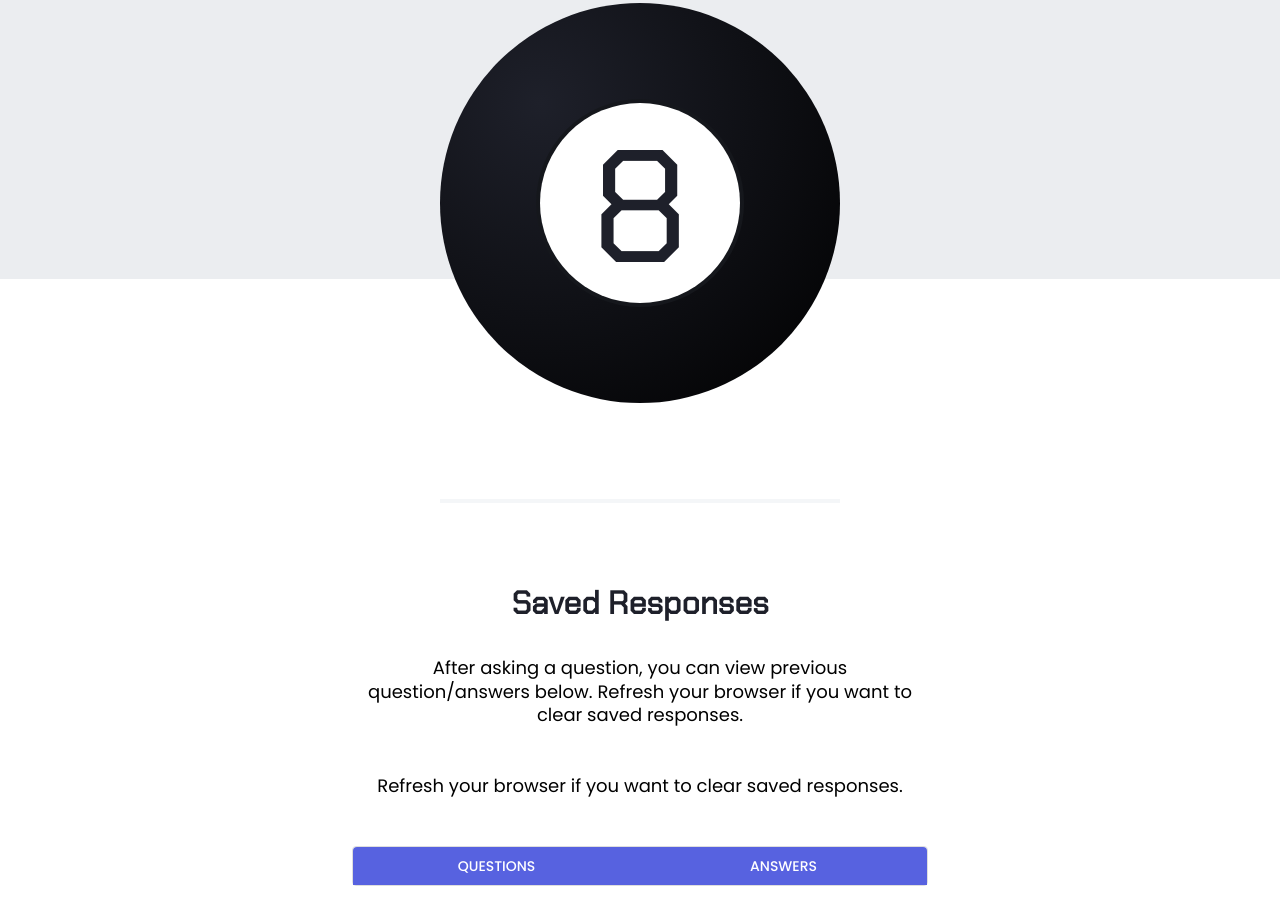
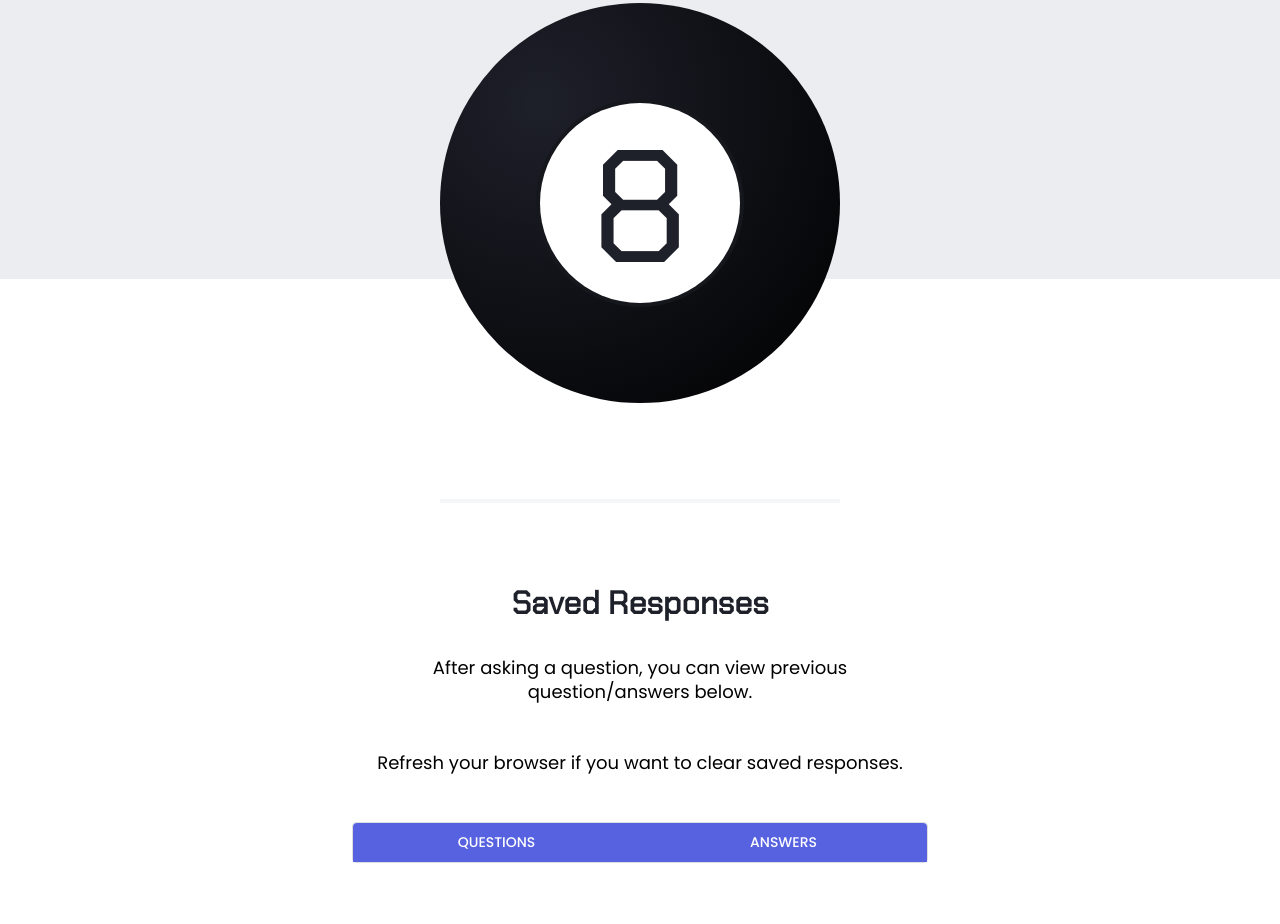
Before and after one commit to MSPayneII/foundations-capstone, a website: page client/index.html in a window 1280 px wide. Shown: the part 441-1365 px from the top of the page. Drawn offline with nearby package versions, Linux system fonts and the light colour scheme; no server answers.

Commit message:
updating html

```diff
--- a/client/index.html
+++ b/client/index.html
@@ -70,7 +70,7 @@
           <h2 class="response-ul-title">Saved Responses</h2>
           <p class="description">
             After asking a question, you can view previous question/answers
-            below. Refresh your browser if you want to clear saved responses.
+            below.
           </p>
           <p class="description">
             Refresh your browser if you want to clear saved responses.
```
